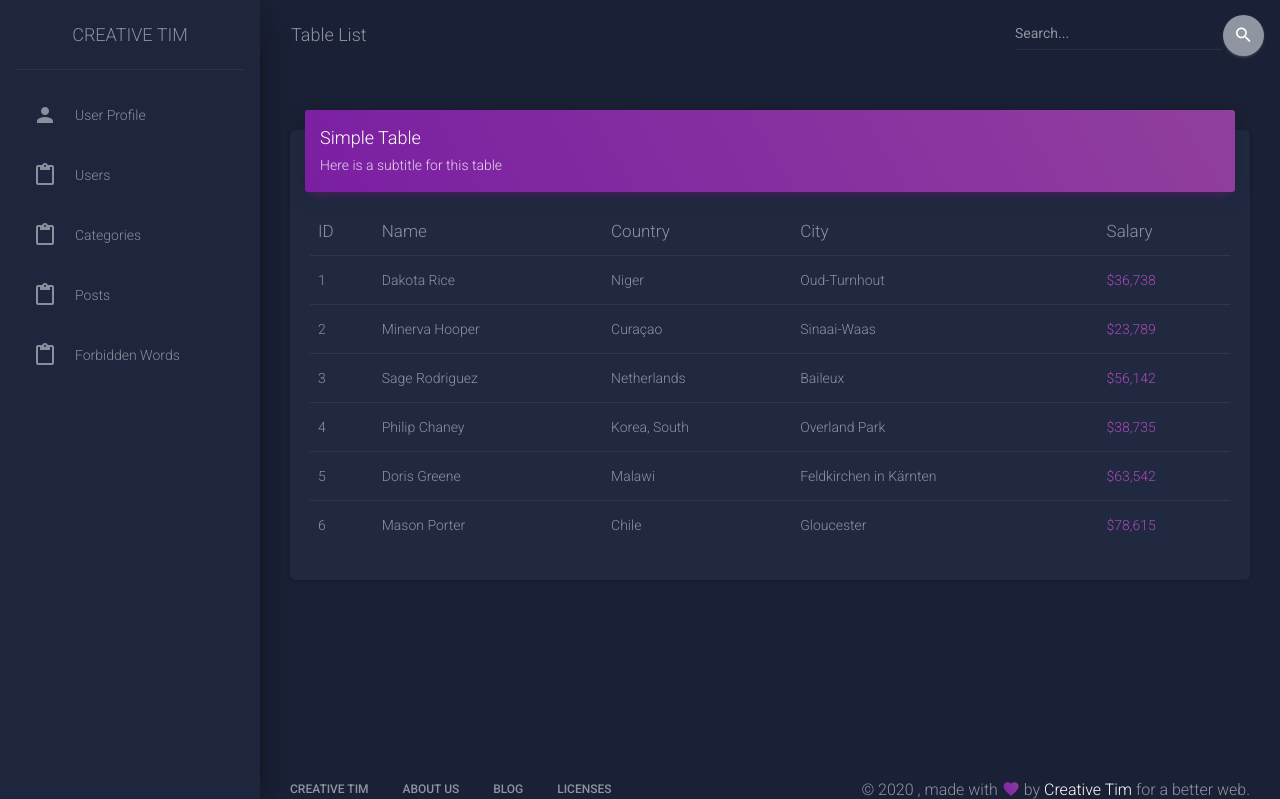
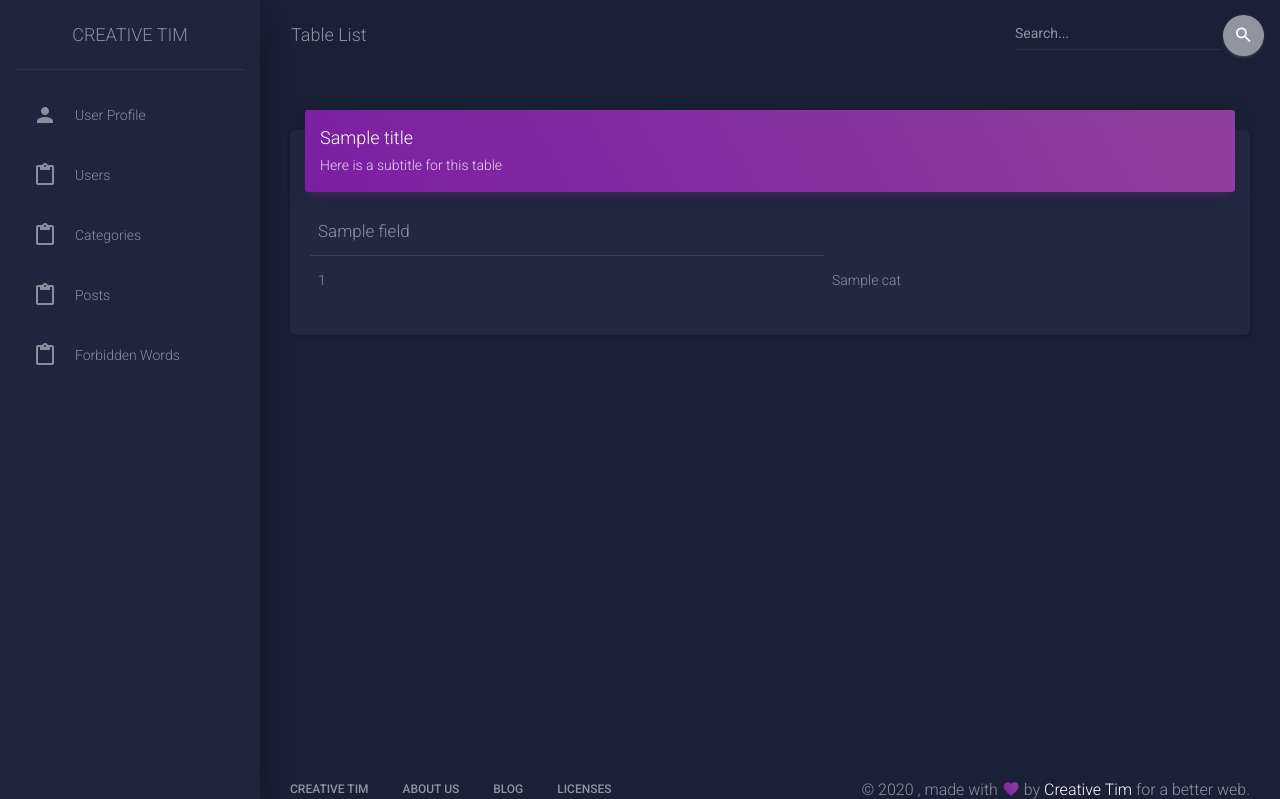
Before and after one commit to logainhassan/Blog_Django, a Django app: template Blog_App/template/admin/tables.html in a window 1280 px wide. Shown: the top 799 px of the page. Run offline with Django 3.2, Linux system fonts and the light colour scheme; the template is opened without the code that fills it: most values are stand-ins (such as "Sample title", 1, 10 or a date in 2020); some libraries are stand-ins or nearby versions.

Commit message:
make table head dynamic with model fileds

```diff
--- a/Blog_App/template/admin/tables.html
+++ b/Blog_App/template/admin/tables.html
@@ -35,134 +35,29 @@
             <div class="col-md-12">
               <div class="card">
                 <div class="card-header card-header-primary">
-                  <h4 class="card-title ">Simple Table</h4>
+                  <h4 class="card-title ">{{title}}</h4>
                   <p class="card-category"> Here is a subtitle for this table</p>
                 </div>
                 <div class="card-body">
                   <div class="table-responsive">
                         <table class="table">
-                      <thead class=" text-primary">
-                        <th>
-                          ID
-                        </th>
-                        <th>
-                          Name
-                        </th>
-                        <th>
-                          Country
-                        </th>
-                        <th>
-                          City
-                        </th>
-                        <th>
-                          Salary
-                        </th>
+                          <thead text-primary>
+                            {%for field in fields%}
+                            <th>{{field.name}}</th>
+                            {%endfor%}
                           </thead>
                           <tbody>
+                            {%for cat in Categories%}
                             <tr>
-                          <td>
-                            1
-                          </td>
-                          <td>
-                            Dakota Rice
-                          </td>
-                          <td>
-                            Niger
-                          </td>
-                          <td>
-                            Oud-Turnhout
-                          </td>
-                          <td class="text-primary">
-                            $36,738
-                          </td>
+                              <td>{{cat.id}}</td>
+                              <td>{{cat.Name}}</td>
                             </tr>
-                        <tr>
-                          <td>
-                            2
-                          </td>
-                          <td>
-                            Minerva Hooper
-                          </td>
-                          <td>
-                            Curaçao
-                          </td>
-                          <td>
-                            Sinaai-Waas
-                          </td>
-                          <td class="text-primary">
-                            $23,789
-                          </td>
-                        </tr>
-                        <tr>
-                          <td>
-                            3
-                          </td>
-                          <td>
-                            Sage Rodriguez
-                          </td>
-                          <td>
-                            Netherlands
-                          </td>
-                          <td>
-                            Baileux
-                          </td>
-                          <td class="text-primary">
-                            $56,142
-                          </td>
-                        </tr>
-                        <tr>
-                          <td>
-                            4
-                          </td>
-                          <td>
-                            Philip Chaney
-                          </td>
-                          <td>
-                            Korea, South
-                          </td>
-                          <td>
-                            Overland Park
-                          </td>
-                          <td class="text-primary">
-                            $38,735
-                          </td>
-                        </tr>
-                        <tr>
-                          <td>
-                            5
-                          </td>
-                          <td>
-                            Doris Greene
-                          </td>
-                          <td>
-                            Malawi
-                          </td>
-                          <td>
-                            Feldkirchen in Kärnten
-                          </td>
-                          <td class="text-primary">
-                            $63,542
-                          </td>
-                        </tr>
-                        <tr>
-                          <td>
-                            6
-                          </td>
-                          <td>
-                            Mason Porter
-                          </td>
-                          <td>
-                            Chile
-                          </td>
-                          <td>
-                            Gloucester
-                          </td>
-                          <td class="text-primary">
-                            $78,615
-                          </td>
-                        </tr>
+                            {%endfor%}
                           </tbody>
                         </table>
+
+
+
                   </div>
                 </div>
               </div>
```
Lines whose indentation alone changed are shown as unchanged.
